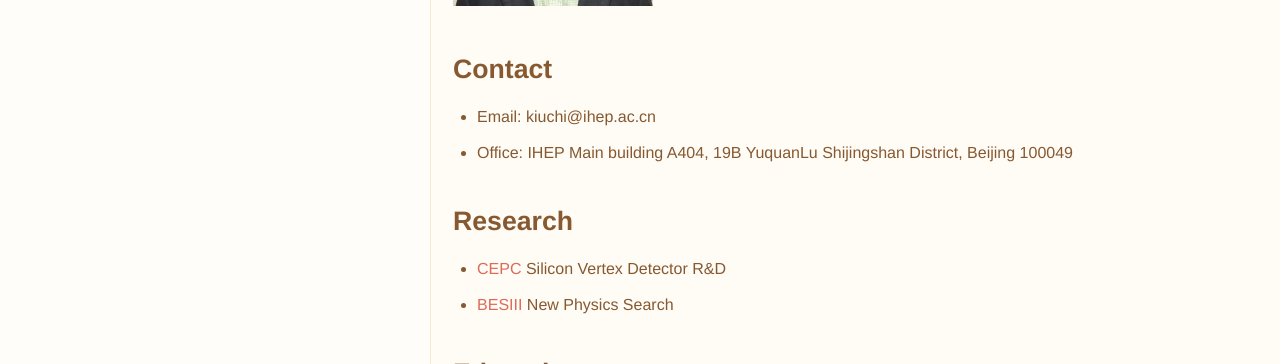
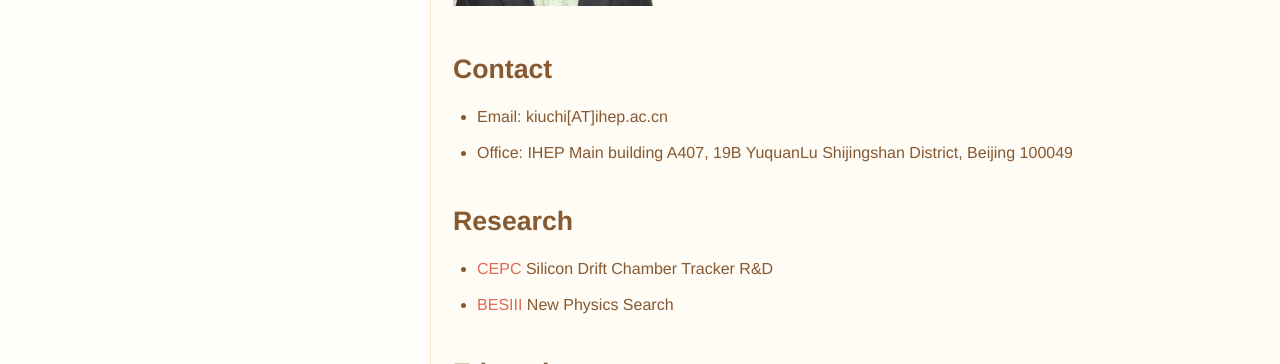
Before and after one commit to dt-np/xteam, a Jekyll site: the page built from _members/Ryuta_Kiuchi.md, in a window 1280 px wide. Shown: the part 406-770 px from the top of the page. Built offline with Jekyll 4.4.1, drawn with Linux system fonts in a browser that asks for light colours.

Commit message:
Update Ryuta_Kiuchi.md

```diff
--- a/_members/Ryuta_Kiuchi.md
+++ b/_members/Ryuta_Kiuchi.md
@@ -5,11 +5,11 @@ title: Ryuta Kiuchi (木内隆太)
 <img src="/images/Ryuta_Kiuchi.jpg" width="200"/>
 
 ## Contact
-  - Email: kiuchi@ihep.ac.cn
-  - Office: IHEP Main building A404, 19B YuquanLu Shijingshan District, Beijing 100049
+  - Email: kiuchi[AT]ihep.ac.cn
+  - Office: IHEP Main building A407, 19B YuquanLu Shijingshan District, Beijing 100049
 
 ## Research
-  - [CEPC](http://cepc.ihep.ac.cn) Silicon Vertex Detector R&D
+  - [CEPC](http://cepc.ihep.ac.cn) Silicon Drift Chamber Tracker R&D
   - [BESIII](http://bes3.ihep.ac.cn) New Physics Search
 
 ## Education
```
